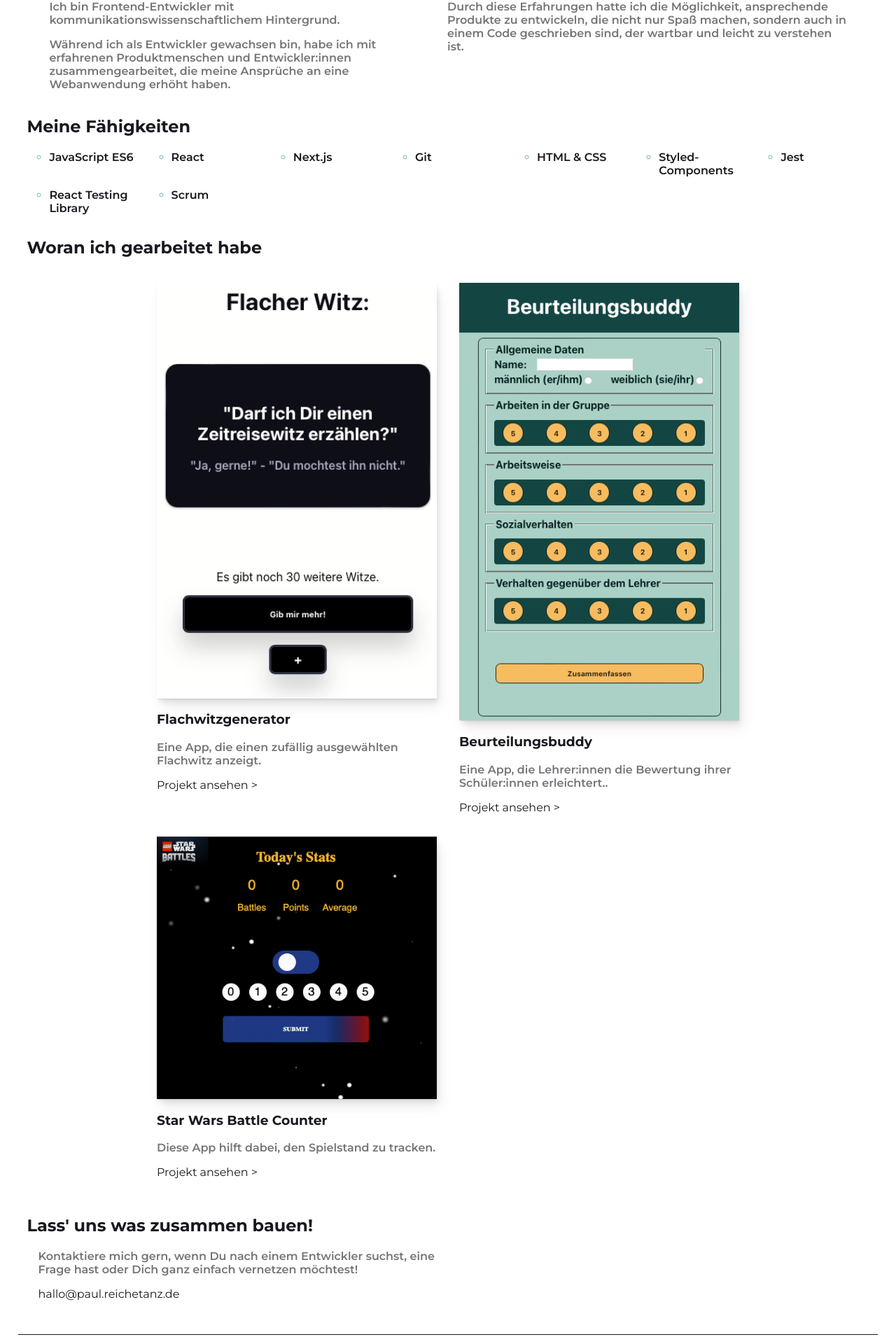
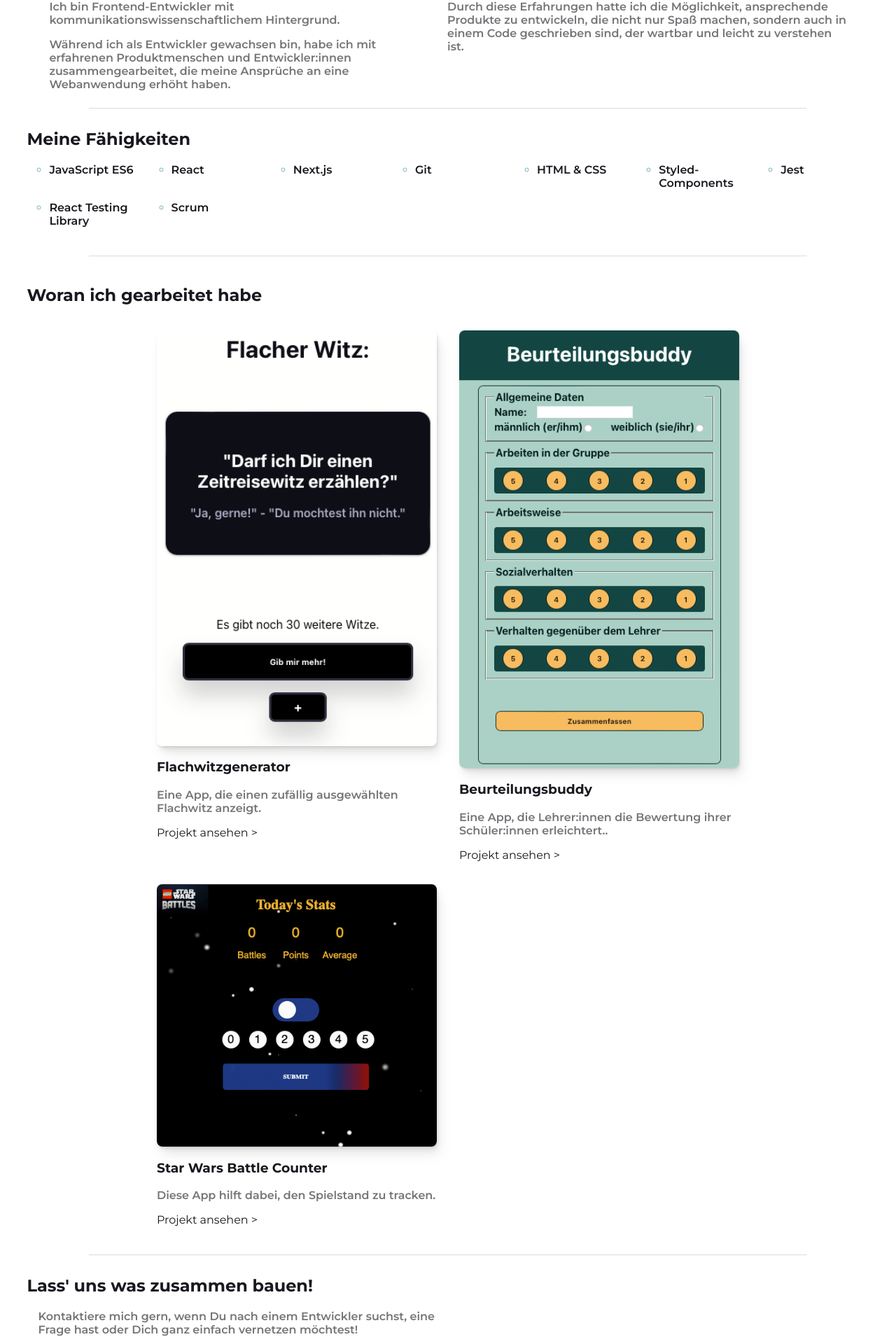
Before and after one commit to PReichetanz/portfolio, a Next.js app: page / in a window 1280 px wide. Shown: the part 343-2263 px from the top of the page at 70% size. Built offline with nearby package versions, Linux system fonts and the light colour scheme.

Commit message:
add divider and adjust styling

```diff
--- a/app/page.tsx
+++ b/app/page.tsx
@@ -13,8 +13,11 @@ export default function Home() {
       <Header />
       <MainFlexbox>
         <Introduction />
+        <hr />
         <SkillsList />
+        <hr/>
         <ProjectOverview />
+        <hr/>
         <Contact />
       </MainFlexbox>
       <Footer />
--- a/components/Project.tsx
+++ b/components/Project.tsx
@@ -45,4 +45,5 @@ const StyledImage = styled(Image)`
   position: relative !important;
   display: block;
   object-fit: contain;
+  border-radius: 8px;
 `;
--- a/components/SkillsList.tsx
+++ b/components/SkillsList.tsx
@@ -21,6 +21,7 @@ export default function SkillsList() {
 
 const StyledList = styled.ul`
   margin-top: 1rem;
+  padding-bottom: 2rem;
   display: grid;
   grid-template-columns: repeat(auto-fill, minmax(150px, 1fr));
   gap: 1rem;
--- a/styles.tsx
+++ b/styles.tsx
@@ -89,6 +89,13 @@ export default styled.createGlobalStyle`
       transform: scaleX(1);
     }
   }
+
+  hr {
+    width: 80vw;
+    background-color: var(--color-stroke);
+    opacity: 0.3;
+  }
+
   p {
     color: var(--color-text-light);
     opacity: 0.6;
```
